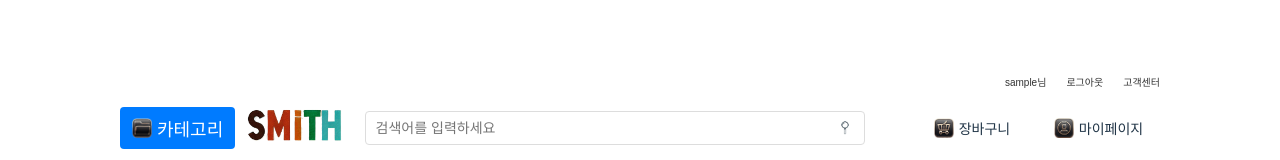
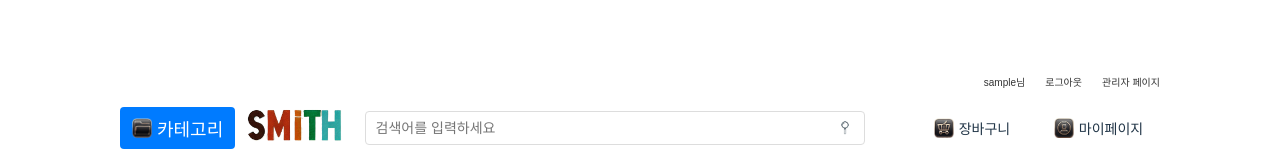
Before and after one commit to Agrain7/Smith-Frontend, a Vue app: page / in a window 1280 px wide. Shown: the top 160 px of the page. Built offline with nearby package versions, Linux system fonts and the light colour scheme; sample sign-in values are in the browser's storage.

Commit message:
관리자페이지 추가

```diff
--- a/src/components/NavBar.vue
+++ b/src/components/NavBar.vue
@@ -16,7 +16,11 @@
       <li v-if="isLoggedIn">
         <a href="#" @click.prevent="logout">로그아웃</a>
       </li>
-      <li>
+      <!-- 관리자인 경우 "관리자 페이지" 버튼, 아닌 경우 "고객센터" 버튼 -->
+      <li v-if="isAdmin">
+        <router-link to="/admin">관리자 페이지</router-link>
+      </li>
+      <li v-else>
         <a href="#">고객센터</a>
       </li>
     </ul>
@@ -30,7 +34,6 @@ export default {
     isLoggedIn() {
       return this.$store.getters.isLoggedIn;
     },
-    // 토큰에서 사용자명을 추출하는 computed property
     userName() {
       const token = this.$store.state.token;
       if (!token) return '';
@@ -41,6 +44,18 @@ export default {
       } catch (error) {
         console.error("토큰 파싱 에러:", error);
         return '';
+      }
+    },
+    isAdmin() {
+      const token = this.$store.state.token;
+      if (!token) return false;
+      try {
+        const payload = token.split('.')[1];
+        const decodedPayload = JSON.parse(atob(payload));
+        return decodedPayload.isAdmin === true;
+      } catch (error) {
+        console.error("토큰 파싱 에러:", error);
+        return false;
       }
     },
   },
```
